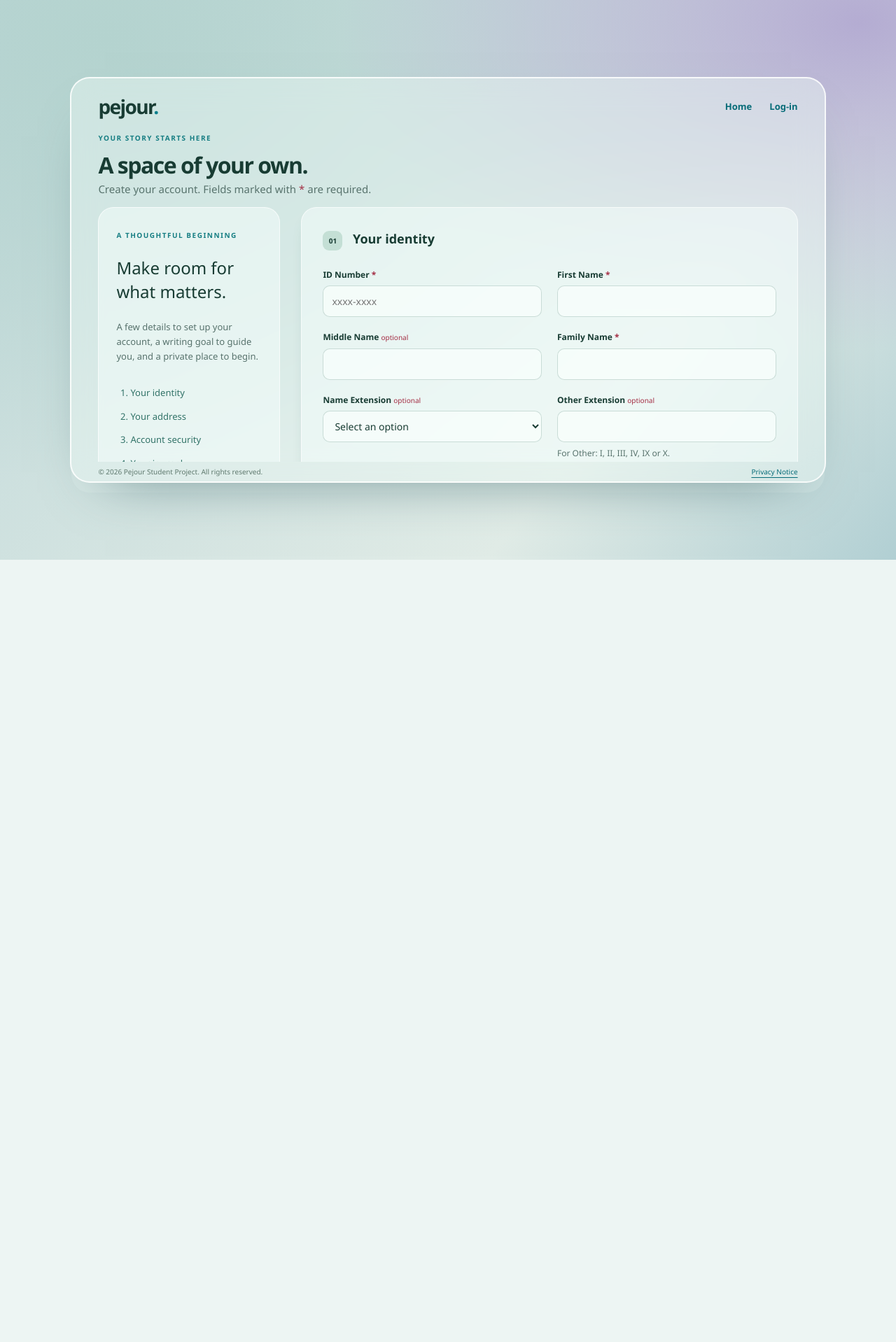
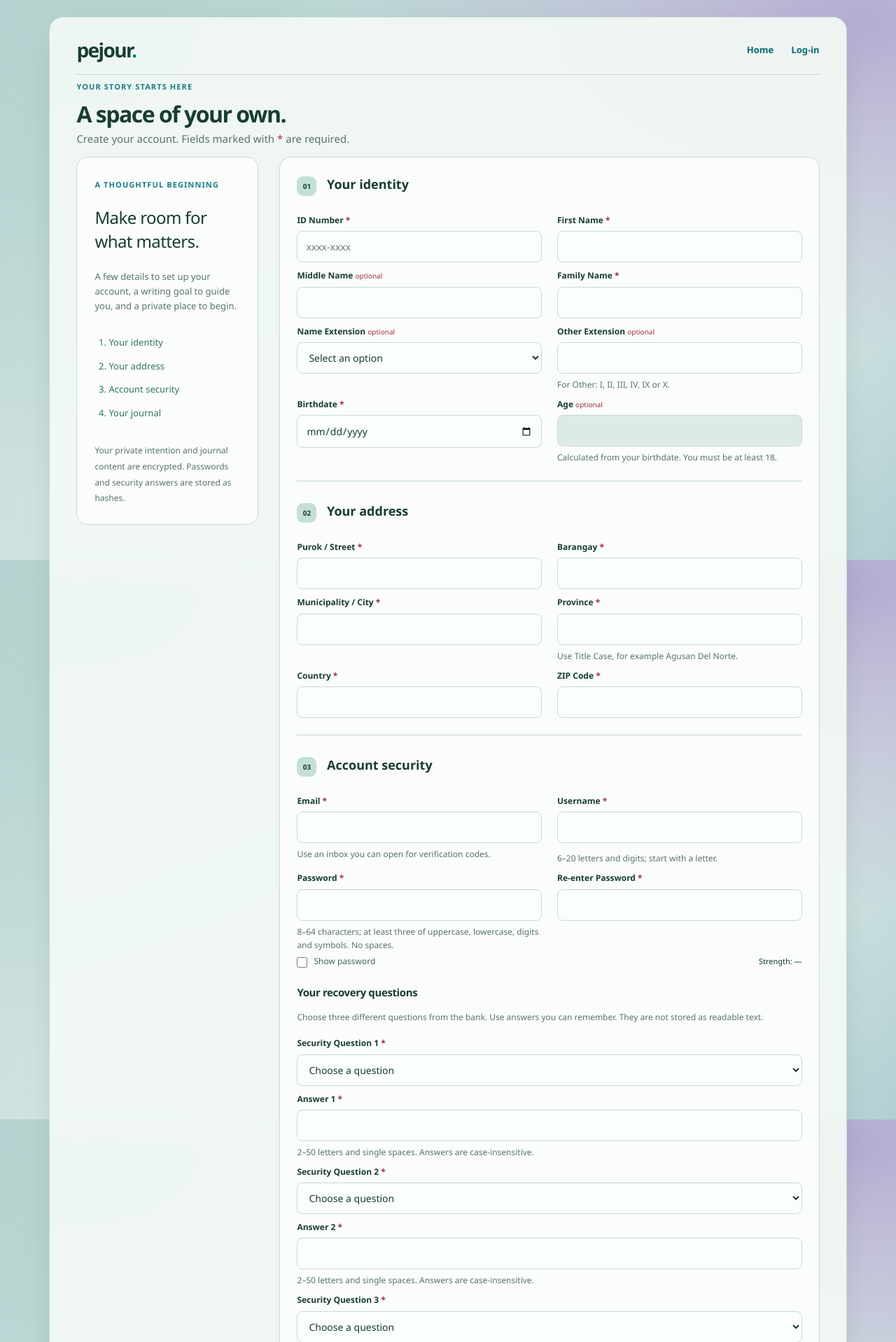
Before and after one commit to marcvincentbute-hue/pejour-flask, a Flask app: page /register in a window 1280 px wide. Shown: the top 1918 px of the page at 70% size. Before the commit the page ends 800 px from the top, so only its background shows below. Run offline with Flask 3, Linux system fonts and the light colour scheme; data that the repository does not hold is empty; parts of the project's set-up code (start-up, migrations or seed data) failed here and were passed over; some libraries are stand-ins or nearby versions.

Commit message:
Polish desktop layouts, navigation, forms, and journal typography

```diff
--- /dev/null
+++ b/pejour/static/css/journal-layout.css
@@ -0,0 +1,103 @@
+/* Shared surfaces and type for the personal journal. */
+:root {
+  --paper: #fafdfb;
+  --frame: rgba(242, 248, 245, .95);
+  --rail: #e5f0eb;
+  --edge: #c8dad2;
+  --accent: #056875;
+  --panel-shadow: 0 5px 18px -12px rgba(23, 64, 57, .28);
+}
+html[data-theme="dark"] {
+  --paper: #213437;
+  --frame: #182a2d;
+  --rail: #1b3032;
+  --edge: #405957;
+  --accent: #a8e1db;
+  --panel-shadow: none;
+}
+body { font-size: 15px; }
+.app-shell {
+  border: 1px solid var(--edge);
+  border-radius: 20px;
+  background: var(--frame);
+  box-shadow: 0 16px 48px -28px rgba(24, 58, 54, .38);
+}
+:is(.glass,.form-card,.reflection-card) {
+  border: 1px solid var(--edge);
+  border-radius: 16px;
+  background: var(--paper);
+  box-shadow: var(--panel-shadow);
+}
+.sidebar { background: var(--rail); border-color: var(--edge); }
+.sidebar nav { gap: 4px; margin: 22px 0; }
+.sidebar nav a { font-size: 14px; padding: 10px 14px; border-radius: 9px; }
+.sidebar nav a.active { background: #096976; color: #fff; box-shadow: none; }
+.sidebar .brand { font-size: 32px; }
+.sidebar-caption,.sidebar-note { display: none; }
+.sidebar .identity { margin-top: auto; border-color: var(--edge); }
+.topbar,footer { border-color: var(--edge); }
+.topbar { border-bottom: 1px solid var(--edge); padding-block: 8px; }
+.topbar .prospect { margin: 0; font-size: 12px; letter-spacing: .08em; }
+.workspace h1 { text-wrap: balance; overflow-wrap: anywhere; }
+.workspace :is(h2,h3) { letter-spacing: -.025em; }
+.workspace .eyebrow { font-size: 11px; letter-spacing: .1em; }
+.workspace .page-heading h1 { line-height: 1.18; }
+.workspace .button,.workspace button:not(.nav-button,.text-button) { border-radius: 9px; }
+.workspace :is(input:not([type=checkbox]):not([type=radio]),select,textarea) {
+  border-radius: 8px;
+  border-color: var(--edge);
+}
+.workspace .field { min-width: 0; }
+.field-error:empty,.hint:empty { display: none; }
+.workspace :focus-visible { outline: 3px solid #896ac3; outline-offset: 3px; }
+.workspace .notice { margin: 4px 0 14px; border-radius: 10px; }
+.workspace .overview-grid,.workspace .account-sections { gap: 16px; }
+.workspace .overview-grid > section,.workspace .account-sections > section { padding: 22px; }
+.workspace .intention-card { background: var(--paper); }
+.workspace .goal-card { background: #efedf6; }
+.workspace .private-intention,.workspace .journal-body {
+  max-width: 75ch; font-family: Georgia, serif; font-size: 17px; line-height: 1.65;
+}
+.workspace .private-intention { margin-block: 12px; overflow-wrap: anywhere; }
+.workspace .write-card { border-radius: 14px; background: #0d646d; }
+.workspace .entry-preview { padding: 18px 20px; }
+.workspace .entry-preview h3 { margin: 12px 0 6px; }
+.workspace .journal-entry { padding: 22px; }
+.workspace .entry-actions { margin-top: 16px; border-color: var(--edge); }
+.workspace .account-sections dl { display: grid; grid-template-columns: auto 1fr; gap: 8px 18px; margin-bottom: 14px; }
+.workspace .account-sections dd { margin: 0; }
+.workspace .account-sections h3 { margin: 20px 0 8px; }
+.workspace .account-sections hr { border: 0; border-top: 1px solid var(--edge); margin: 20px 0; }
+.account-sections form > .field { margin-bottom: 12px; }
+.editor-card { width: 100%; margin-inline: auto; }
+.workspace .editor-card textarea { min-height: 9rem; }
+.prose { max-width: 80ch; margin-inline: auto; }
+.prose p { line-height: 1.7; }
+html[data-theme="dark"] :is(.workspace .goal-card,.workspace .intention-card) { background: var(--paper); }
+html[data-theme="dark"] .workspace .light-button { background: #d6ede7; color: #144b4b; }
+html[data-theme="dark"] .workspace .button:not(.light-button) { color: white; }
+@media (min-width: 1000px) {
+  body[data-authenticated] .workspace { padding: 0 clamp(22px, 2.2vw, 36px); }
+  body[data-authenticated] .sidebar { padding: 24px 16px; }
+  body[data-authenticated] .workspace .topbar { min-height: 48px; margin: 0; }
+  body[data-authenticated] .workspace main { padding: 20px 4px 16px; }
+  body[data-authenticated] .workspace .page-heading { margin: 0 0 18px; }
+  body[data-authenticated] .workspace .page-heading h1 { font-size: clamp(28px, 2.3vw, 38px); }
+  body[data-authenticated] .workspace .section-heading:not(.page-heading) { margin: 22px 0 12px; }
+  body[data-authenticated] .workspace footer { border-top: 1px solid var(--edge); padding: 10px 0; }
+}
+@media (min-width: 751px) {
+  /* Long registration and recovery forms follow the normal page scroll. */
+  body .app-shell.public-shell {
+    height: auto; min-height: min(680px, calc(100dvh - 48px));
+    width: min(1140px, calc(100% - 48px)); margin: 24px auto;
+  }
+  .public-shell .workspace { padding-inline: clamp(24px, 3vw, 44px); }
+  .public-shell .workspace main,.public-shell .auth-layout .form-card,
+  .public-shell .workspace .reflection-card { max-height: none; overflow: visible; }
+  .public-shell .workspace .topbar { padding-block: 12px; }
+  .public-shell .workspace :is(.hero,.auth-layout,.recovery-layout,.centered) { padding-block: 24px; }
+  .public-shell .workspace :is(.form-card,.reflection-card) { padding: 24px; border-radius: 16px; }
+  .public-shell .workspace .form-card .field { margin-bottom: 9px; }
+  .public-shell .workspace .form-card :is(input:not([type=checkbox]),select) { min-height: 38px; }
+}
--- a/pejour/templates/base.html
+++ b/pejour/templates/base.html
@@ -11,6 +11,9 @@
   <script src="{{ url_for('static', filename='js/app.js') }}" defer></script>
 
   {% block scripts %}{% endblock %}
+  {% if request.endpoint != 'web.dashboard' %}
+    <link rel="stylesheet" href="{{ url_for('static', filename='css/journal-layout.css') }}">
+  {% endif %}
 </head>
 
 <body {% if user %}data-authenticated="true" data-idle-seconds="{{ idle_seconds }}"{% endif %}>
--- a/pejour/templates/journal.html
+++ b/pejour/templates/journal.html
@@ -1,9 +1,9 @@
 {% extends 'base.html' %}
 {% block content %}
 <div class="section-heading page-heading">
-  <div><span class="eyebrow">YOUR WORDS LIVE HERE</span>
+  <div>
     <h1>My journal</h1>
-    <p>A collection of moments, one page at a time.</p>
+
   </div><a class="button" href="{{ url_for('web.journal_edit') }}">Write an entry →</a>
 </div>
 {% if entries %}
```
Also changed, not shown: pejour/templates/account.html (+41 -6 lines).
